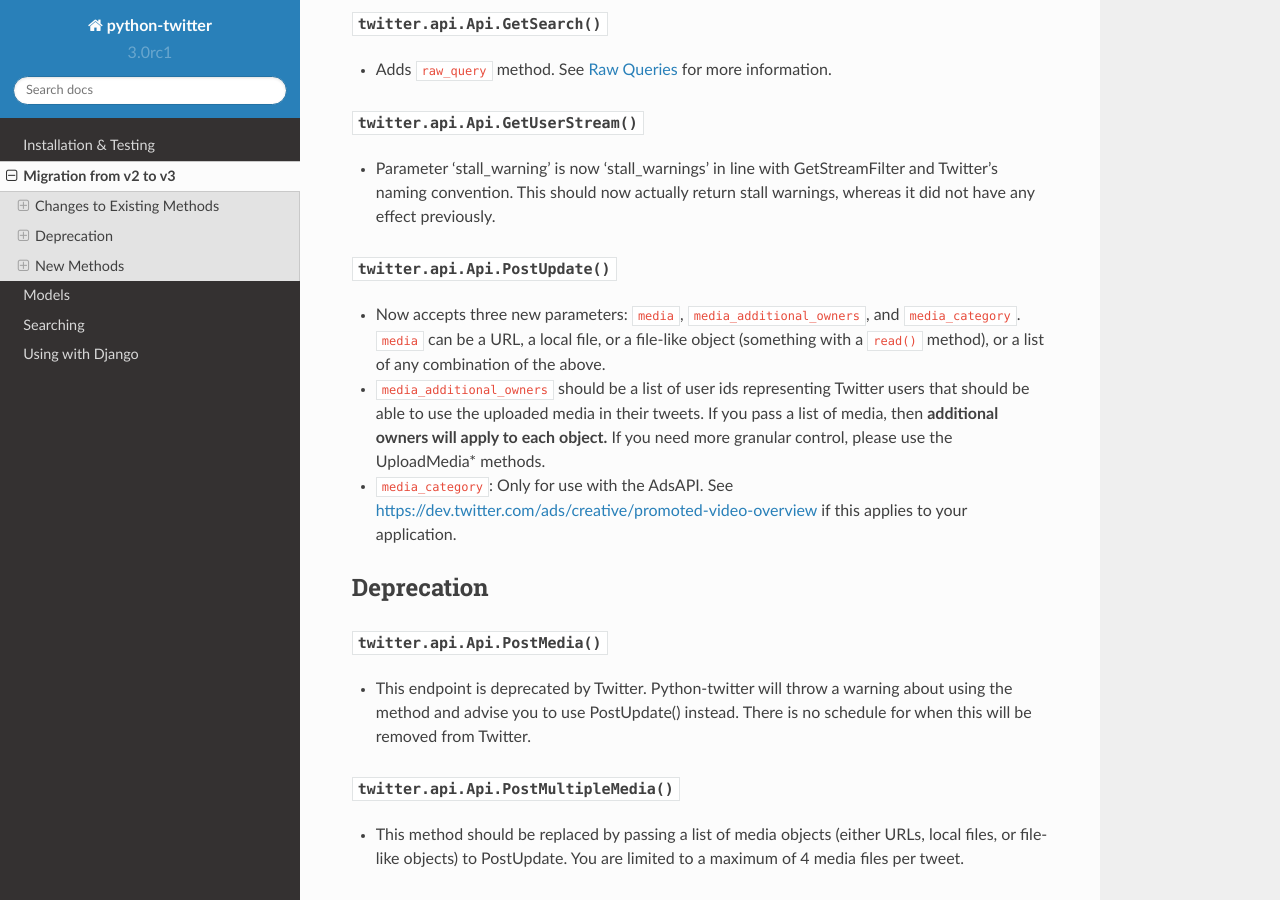
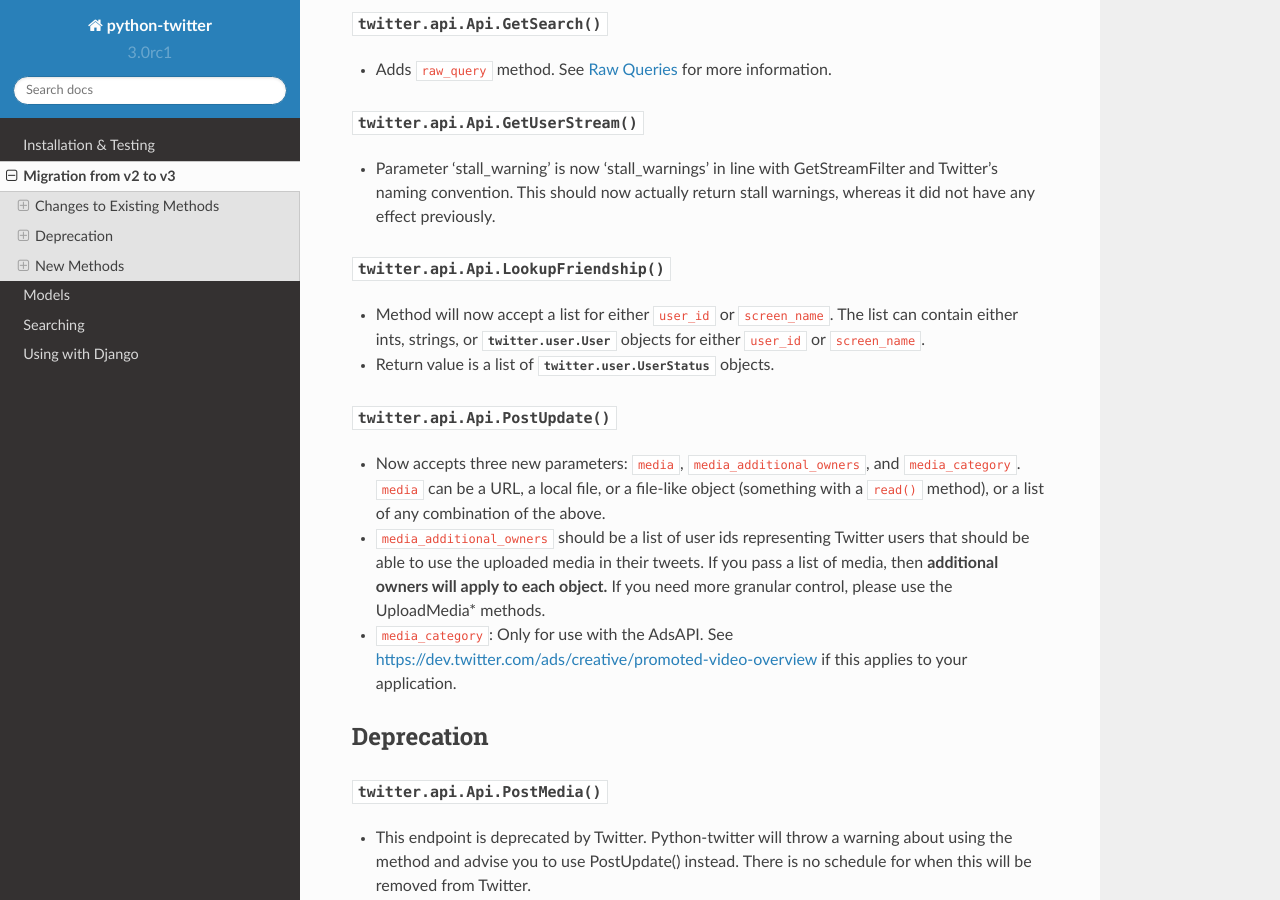
Before and after one commit to bear/python-twitter, a Sphinx documentation site: the page built from doc/migration_v30.rst, in a window 1280 px wide and 900 px high, scrolled down 1654 px. Built offline with Sphinx 7.4.7 and the Read the Docs theme 2.0.0, drawn with Linux system fonts in a browser that asks for light colours.

Commit message:
adds migration docs for changes to LookupFriendship

```diff
--- a/doc/migration_v30.rst
+++ b/doc/migration_v30.rst
@@ -35,7 +35,6 @@
 +++++++++++++++++++++++++++++++++++++++++++++++++++++++++++++++++++++++++++++++
 * No longer accepts ``cursor`` parameter. If you require granular control over the paging of the twitter.list.List members, please user twitter.api.Api.GetListMembersPaged instead.
 
-
 :py:func:`twitter.api.Api.GetSearch`
 +++++++++++++++++++++++++++++++++++++++++++++++++++++++++++++++++++++++++++++++
 * Adds ``raw_query`` method. See :ref:`raw_queries` for more information.
@@ -43,6 +42,13 @@
 :py:func:`twitter.api.Api.GetUserStream`
 +++++++++++++++++++++++++++++++++++++++++++++++++++++++++++++++++++++++++++++++
 * Parameter 'stall_warning' is now 'stall_warnings' in line with GetStreamFilter and Twitter's naming convention. This should now actually return stall warnings, whereas it did not have any effect previously.
+
+
+:py:func:`twitter.api.Api.LookupFriendship`
++++++++++++++++++++++++++++++++++++++++++++++++++++++++++++++++++++++++++++++++
+
+* Method will now accept a list for either ``user_id`` or ``screen_name``. The list can contain either ints, strings, or :py:mod:`twitter.user.User` objects for either ``user_id`` or ``screen_name``.
+* Return value is a list of :py:mod:`twitter.user.UserStatus` objects.
 
 :py:func:`twitter.api.Api.PostUpdate`
 +++++++++++++++++++++++++++++++++++++++++++++++++++++++++++++++++++++++++++++++
```
